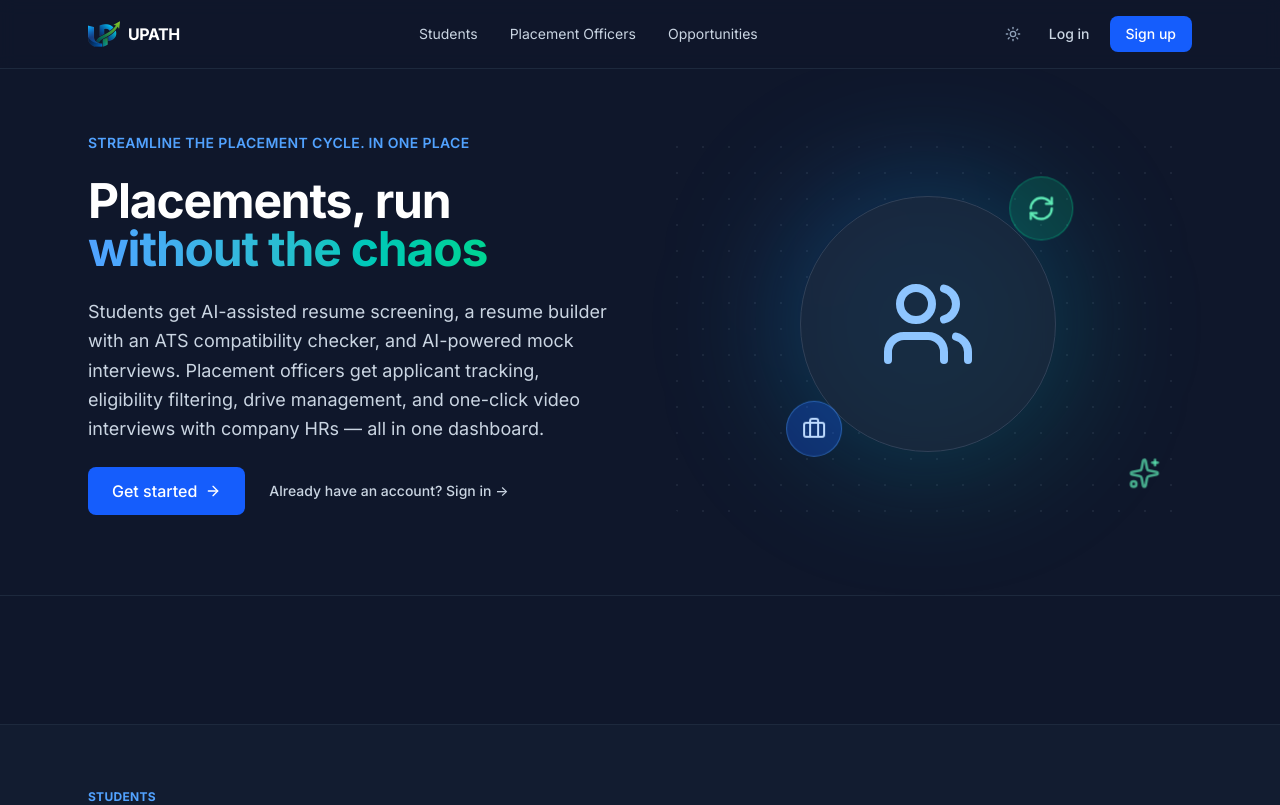
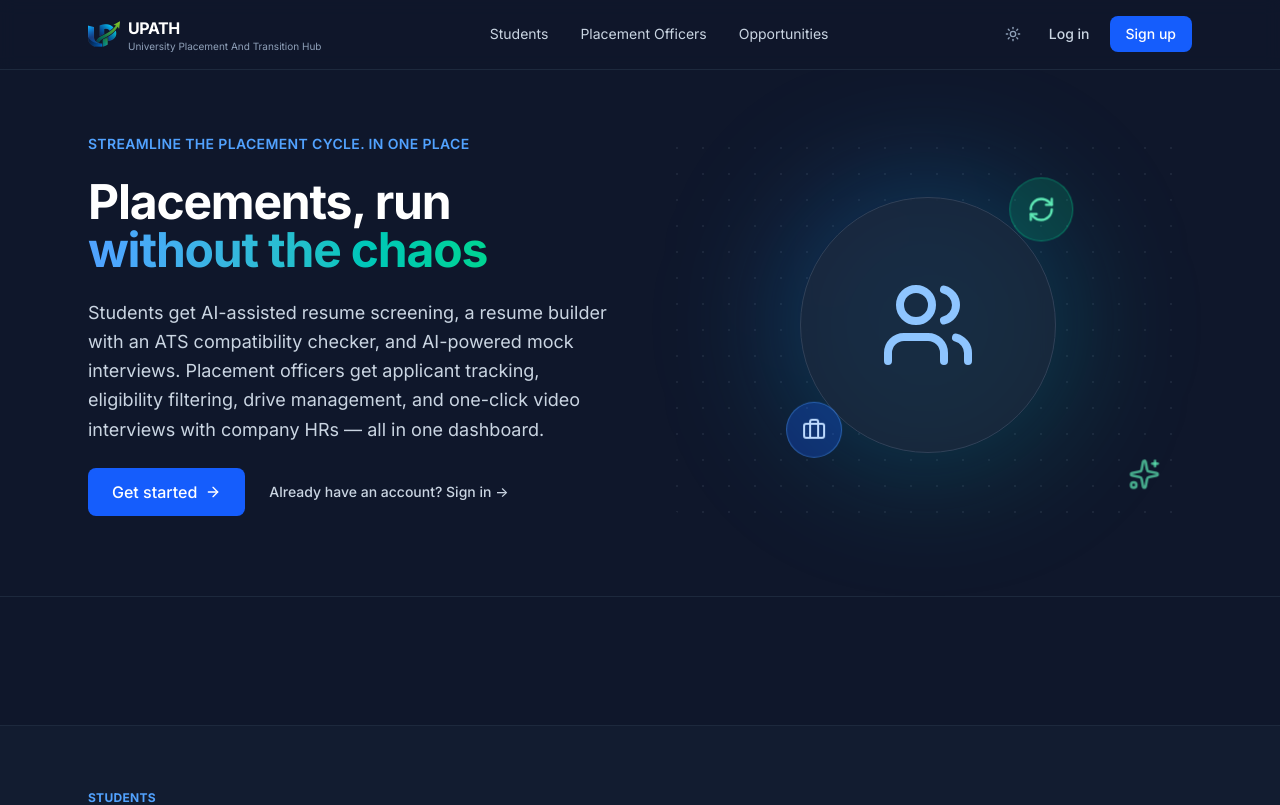
Before and after one commit to Kartiksingh45/placement-portal, a React (Vite) app: page / in a window 1280 px wide. Shown: the top 805 px of the page. Built offline with nearby package versions, Linux system fonts and the light colour scheme; no server answers; the database is empty.

Commit message:
Add UPATH full name under the logo across nav, dashboard, and auth pages

```diff
--- a/src/components/PortalShell.tsx
+++ b/src/components/PortalShell.tsx
@@ -70,10 +70,13 @@ export function PortalShell({
       >
         <div className="flex items-center justify-between gap-2 px-5 py-5 border-b border-slate-700">
           <Link to="/" className="flex items-center gap-2">
-            <Logo className="w-9 h-9" />
+            <Logo className="w-9 h-9 shrink-0" />
             <div>
               <p className="text-sm font-semibold leading-tight">UPATH</p>
-              <p className="text-xs text-slate-400 leading-tight">{roleLabel}</p>
+              <p className="text-[10px] text-slate-500 leading-tight">
+                University Placement And Transition Hub
+              </p>
+              <p className="text-xs text-slate-400 leading-tight mt-0.5">{roleLabel}</p>
             </div>
           </Link>
           <div className="flex items-center gap-1">
@@ -134,8 +137,13 @@ export function PortalShell({
       <main className="flex-1 p-4 pt-20 sm:p-8 overflow-y-auto overflow-x-hidden">
         <div className="pb-6 mb-6 border-b border-slate-800">
           <Link to="/" className="inline-flex items-center gap-3">
-            <Logo className="w-9 h-9" />
-            <span className="text-lg font-bold tracking-tight">UPATH</span>
+            <Logo className="w-9 h-9 shrink-0" />
+            <span>
+              <span className="block text-lg font-bold tracking-tight leading-tight">UPATH</span>
+              <span className="block text-xs text-slate-500 leading-tight">
+                University Placement And Transition Hub
+              </span>
+            </span>
           </Link>
         </div>
         {children}
--- a/src/pages/Home.tsx
+++ b/src/pages/Home.tsx
@@ -84,8 +84,13 @@ export default function Home() {
         <div className="max-w-6xl mx-auto px-4 sm:px-6 py-3 sm:py-4 flex items-center justify-between gap-2">
           <Link to="/" className="flex items-center gap-2 min-w-0 shrink-0">
             <Logo className="w-7 h-7 sm:w-8 sm:h-8 shrink-0" />
-            <span className="font-bold tracking-tight text-sm sm:text-base whitespace-nowrap">
-              UPATH
+            <span className="leading-tight">
+              <span className="block font-bold tracking-tight text-sm sm:text-base whitespace-nowrap">
+                UPATH
+              </span>
+              <span className="hidden lg:block text-[10px] text-slate-400 whitespace-nowrap">
+                University Placement And Transition Hub
+              </span>
             </span>
           </Link>
           <nav className="hidden md:flex items-center gap-8 text-sm text-slate-300">
--- a/src/pages/Login.tsx
+++ b/src/pages/Login.tsx
@@ -21,6 +21,7 @@ export default function Login() {
           <Logo className="w-14 h-14" />
           <h1 className="text-xl font-bold tracking-tight">Sign in</h1>
           <p className="text-sm text-slate-400">UPATH</p>
+          <p className="text-xs text-slate-500">University Placement And Transition Hub</p>
         </div>
 
         <SignInForm />
--- a/src/pages/Signup.tsx
+++ b/src/pages/Signup.tsx
@@ -68,6 +68,7 @@ export default function Signup() {
           <Logo className="w-14 h-14" />
           <h1 className="text-xl font-bold tracking-tight">Create student account</h1>
           <p className="text-sm text-slate-400">UPATH</p>
+          <p className="text-xs text-slate-500">University Placement And Transition Hub</p>
         </div>
 
         <form onSubmit={handleSubmit} className="space-y-4">
```
